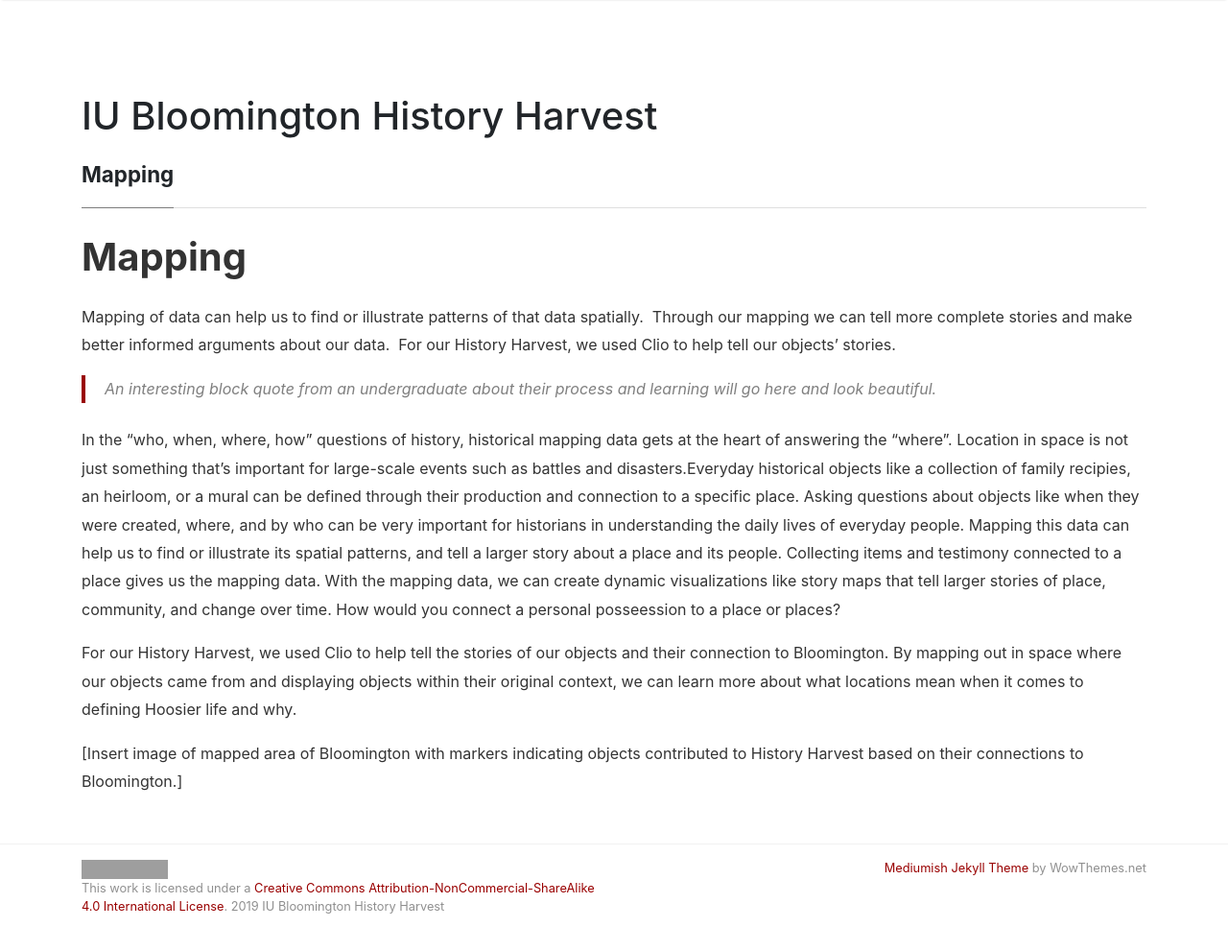
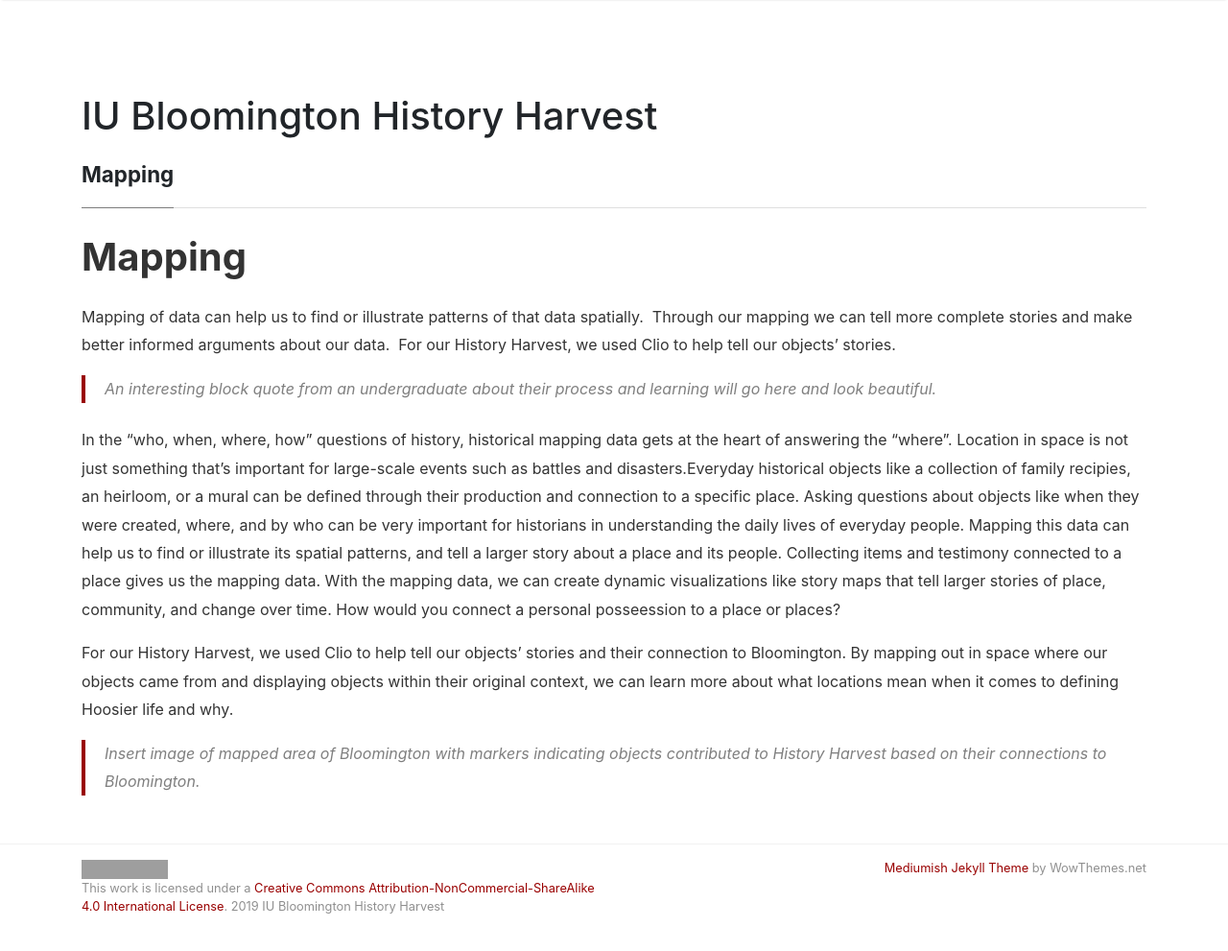
Before and after one commit to H301HistoryHarvest/H301HistoryHarvest, a Jekyll site: the page built from _pages/mapping_short.md, in a window 1280 px wide and 1028 px high. Shown: the top 991 px of the window at 96% size. Built offline with Jekyll 4.4.1, drawn with Linux system fonts in a browser that asks for light colours; nearby versions of some CDN libraries; our own code applies the rules of GitHub Pages for plain Markdown files; comment, search, counter and statistics services are not loaded; grey boxes are pictures that could not be loaded.

Commit message:
Update mapping_short.md

```diff
--- a/_pages/mapping_short.md
+++ b/_pages/mapping_short.md
@@ -5,6 +5,6 @@ Mapping of data can help us to find or illustrate patterns of that data spatiall
 
 In the “who, when, where, how” questions of history, historical mapping data gets at the heart of answering the “where”. Location in space is not just something that’s important for large-scale events such as battles and disasters.Everyday historical objects like a collection of family recipies, an heirloom, or a  mural can be defined through their production and connection to a specific place. Asking questions about objects like when they were created, where, and by who can be very important for historians in understanding the daily lives of everyday people. Mapping this data can help us to find or illustrate its spatial patterns, and tell a larger story about a place and its people. Collecting items and testimony connected to a place gives us the mapping data. With the mapping data, we can create dynamic visualizations like story maps that tell larger stories of place, community, and change over time. How would you connect a personal posseession to a place or places?
 
-For our History Harvest, we used Clio to help tell the stories of our objects and their connection to Bloomington. By mapping out in space where our objects came from and displaying objects within their original context, we can learn more about what locations mean when it comes to defining Hoosier life and why.
+For our History Harvest, we used Clio to help tell our objects' stories and their connection to Bloomington. By mapping out in space where our objects came from and displaying objects within their original context, we can learn more about what locations mean when it comes to defining Hoosier life and why.
 
-[Insert image of mapped area of Bloomington with markers indicating objects contributed to History Harvest based on their connections to Bloomington.]
+>Insert image of mapped area of Bloomington with markers indicating objects contributed to History Harvest based on their connections to Bloomington.
```
